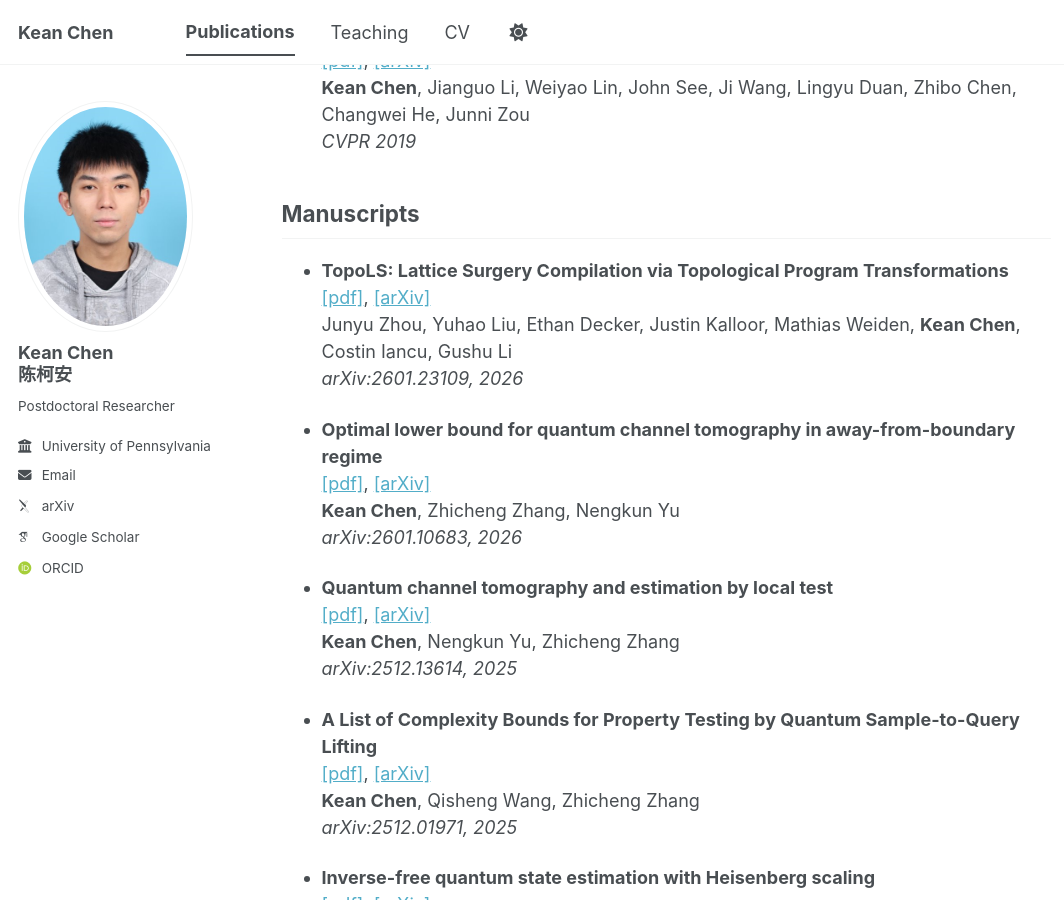
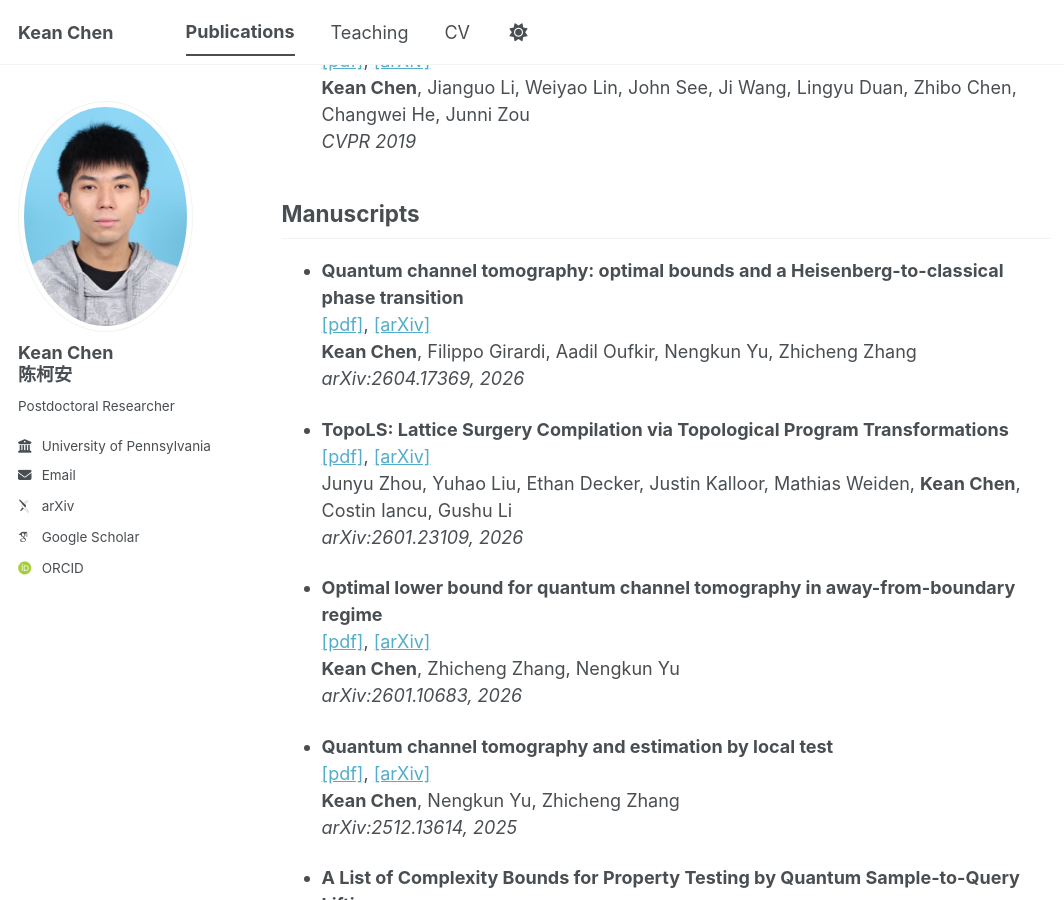
Before and after one commit to cccorn/cccorn.github.io, a Jekyll site: the page built from _pages/publications.md, in a window 1280 px wide and 900 px high, scrolled down 1964 px. Shown: the whole window, without its empty margins (0-1064 px from the left). Built offline with Jekyll 4.4.1, drawn with Linux system fonts in a browser that asks for light colours; some web fonts are replaced; a script bundle is joined from its source files by our own code; library files that are not in the unit come from our copies.

Commit message:
Update publications.md

```diff
--- a/_pages/publications.md
+++ b/_pages/publications.md
@@ -75,6 +75,11 @@ Zhiming Chen, **Kean Chen**, Weiyao Lin, John See, Hui Yu, Yan Ke, Cong Yang
 
 ## Manuscripts
 
+- **Quantum channel tomography: optimal bounds and a Heisenberg-to-classical phase transition**
+[[pdf]](/publications/Quantum_channel_tomography_optimal_bounds_and_a_Heisenberg_to_classical_phase_transition.pdf), [[arXiv]](https://arxiv.org/abs/2604.17369)
+**Kean Chen**, Filippo Girardi, Aadil Oufkir, Nengkun Yu, Zhicheng Zhang
+*arXiv:2604.17369, 2026*
+
 - **TopoLS: Lattice Surgery Compilation via Topological Program Transformations**
 [[pdf]](/publications/TopoLS_Lattice_Surgery_Compilation_via_Topological_Program_Transformations.pdf), [[arXiv]](https://arxiv.org/abs/2601.23109)
 Junyu Zhou, Yuhao Liu, Ethan Decker, Justin Kalloor, Mathias Weiden, **Kean Chen**, Costin Iancu, Gushu Li
```
